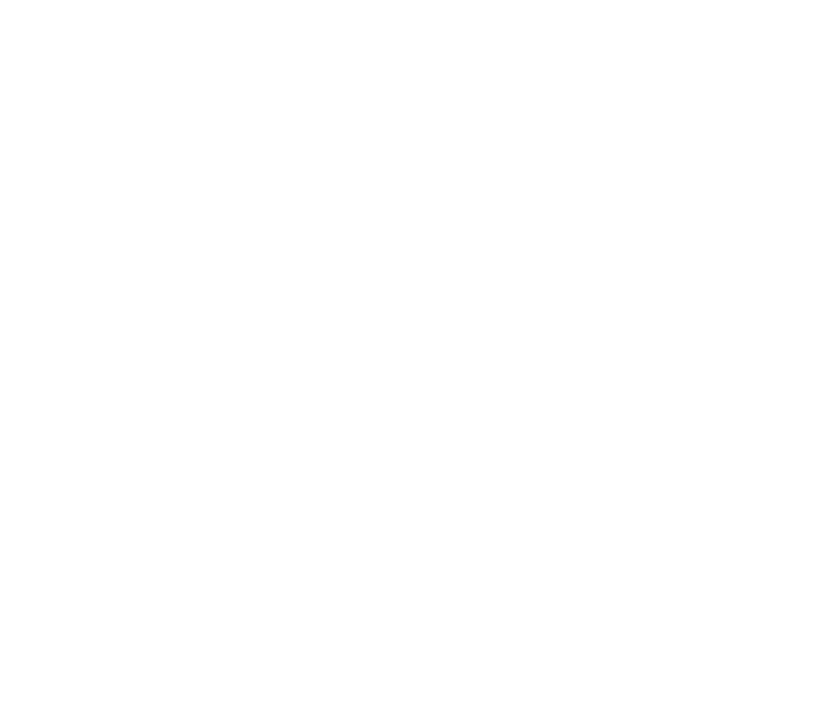
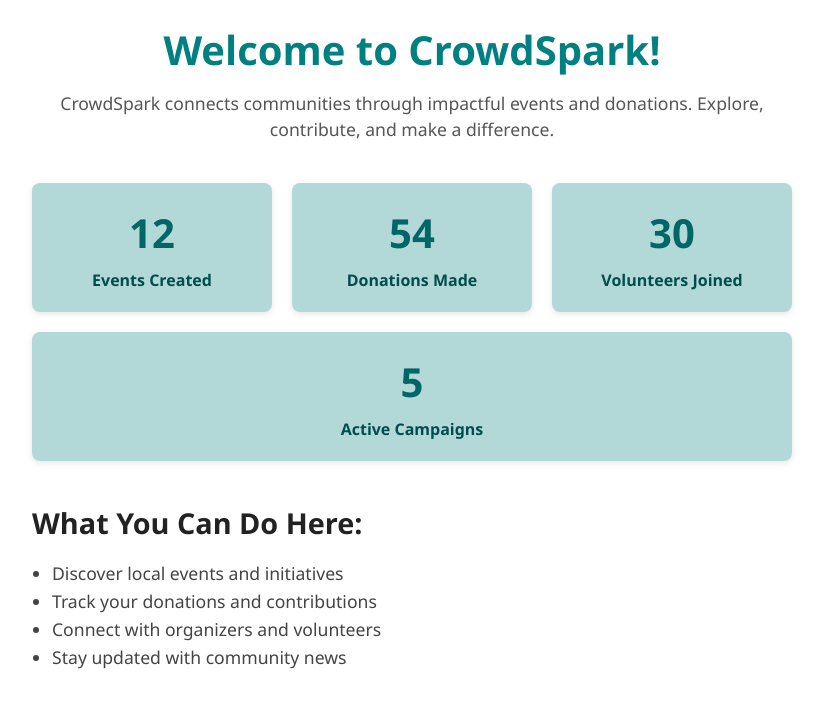
Before and after one commit to agrani0613s/CrowdSpark, a React (Vite) app in the folder crowdspark-frontend/: page /dashboard in a window 1280 px wide. Before the commit this address had no page. Shown: the top 708 px of the page, without its empty margins (228-1051 px from the left). Built offline with nearby package versions, Linux system fonts and the light colour scheme.

Commit message:
Add Dashboard component, update Navbar and routing

```diff
--- a/crowdspark-frontend/package.json
+++ b/crowdspark-frontend/package.json
@@ -4,6 +4,7 @@
   "version": "0.0.0",
   "type": "module",
   "scripts": {
+    "start": "vite",
     "dev": "vite",
     "build": "vite build",
     "lint": "eslint .",
--- a/crowdspark-frontend/src/App.jsx
+++ b/crowdspark-frontend/src/App.jsx
@@ -1,6 +1,7 @@
 import { BrowserRouter as Router, Routes, Route } from 'react-router-dom';
 import Home from './pages/Home';
 import CreateCampaign from "./pages/CreateCampaign";
+import Dashboard from './pages/Dashboard';
 
 export default function App() {
   return (
@@ -8,6 +9,7 @@
       <Routes>
         <Route path="/" element={<Home />} />
         <Route path="/create" element={<CreateCampaign />} />
+        <Route path="/dashboard" element={<Dashboard />} />  {/* ✅ fixed path */}
       </Routes>
     </Router>
   );
--- a/crowdspark-frontend/src/components/Navbar.jsx
+++ b/crowdspark-frontend/src/components/Navbar.jsx
@@ -8,6 +8,7 @@
         <div className="space-x-4">
           <Link to="/" className="text-gray-700 hover:text-green-600">Home</Link>
           <Link to="/campaigns" className="text-gray-700 hover:text-green-600">Explore</Link>
+          <Link to="/dashboard" className="text-gray-700 hover:text-green-600">Dashboard</Link>  {/* Added Dashboard */}
           <button
             onClick={onLoginClick}
             className="text-white bg-green-600 px-4 py-2 rounded hover:bg-green-700"
--- /dev/null
+++ b/crowdspark-frontend/src/pages/Dashboard.jsx
@@ -0,0 +1,120 @@
+// src/pages/Dashboard.jsx
+import React from 'react';
+
+const statsData = [
+  { id: 1, title: 'Events Created', value: 12 },
+  { id: 2, title: 'Donations Made', value: 54 },
+  { id: 3, title: 'Volunteers Joined', value: 30 },
+  { id: 4, title: 'Active Campaigns', value: 5 },
+];
+
+const containerStyle = {
+  maxWidth: '800px',
+  margin: '0 auto',
+  padding: '20px',
+  fontFamily: "'Segoe UI', Tahoma, Geneva, Verdana, sans-serif",
+  color: '#333',
+};
+
+const headerStyle = {
+  textAlign: 'center',
+  marginBottom: '40px',
+};
+
+const titleStyle = {
+  fontSize: '2.5rem',
+  fontWeight: '700',
+  color: '#008080',
+  marginBottom: '10px',
+};
+
+const subtitleStyle = {
+  fontSize: '1.1rem',
+  color: '#555',
+};
+
+const statsContainerStyle = {
+  display: 'flex',
+  justifyContent: 'space-between',
+  flexWrap: 'wrap',
+  gap: '20px',
+  marginBottom: '40px',
+};
+
+const statCardStyle = {
+  flex: '1 1 180px',
+  backgroundColor: '#b2d8d8',
+  borderRadius: '8px',
+  padding: '20px',
+  textAlign: 'center',
+  boxShadow: '0 2px 6px rgba(0,0,0,0.1)',
+  cursor: 'default',
+  transition: 'background-color 0.3s ease',
+};
+
+const statValueStyle = {
+  fontSize: '2.5rem',
+  fontWeight: '800',
+  color: '#006666',
+  marginBottom: '5px',
+};
+
+const statTitleStyle = {
+  fontWeight: '600',
+  color: '#004d4d',
+};
+
+const sectionTitleStyle = {
+  fontSize: '1.8rem',
+  fontWeight: '600',
+  marginBottom: '15px',
+  color: '#222',
+};
+
+const listStyle = {
+  listStyleType: 'disc',
+  paddingLeft: '20px',
+  color: '#444',
+  fontSize: '1.1rem',
+  lineHeight: '1.6',
+};
+
+const Dashboard = () => {
+  return (
+    <div style={containerStyle}>
+      <header style={headerStyle}>
+        <h1 style={titleStyle}>Welcome to CrowdSpark!</h1>
+        <p style={subtitleStyle}>
+          CrowdSpark connects communities through impactful events and donations.
+          Explore, contribute, and make a difference.
+        </p>
+      </header>
+
+      <section style={statsContainerStyle}>
+        {statsData.map(({ id, title, value }) => (
+          <div
+            key={id}
+            style={statCardStyle}
+            onMouseEnter={e => (e.currentTarget.style.backgroundColor = '#99cccc')}
+            onMouseLeave={e => (e.currentTarget.style.backgroundColor = '#b2d8d8')}
+          >
+            <h3 style={statValueStyle}>{value}</h3>
+            <p style={statTitleStyle}>{title}</p>
+          </div>
+        ))}
+      </section>
+
+      <section>
+        <h2 style={sectionTitleStyle}>What You Can Do Here:</h2>
+        <ul style={listStyle}>
+          <li>Discover local events and initiatives</li>
+          <li>Track your donations and contributions</li>
+          <li>Connect with organizers and volunteers</li>
+          <li>Stay updated with community news</li>
+        </ul>
+      </section>
+    </div>
+  );
+};
+
+export default Dashboard;
```
